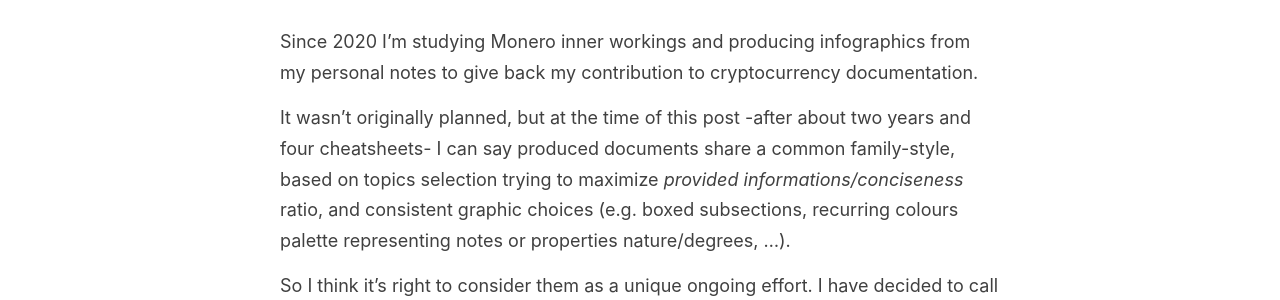
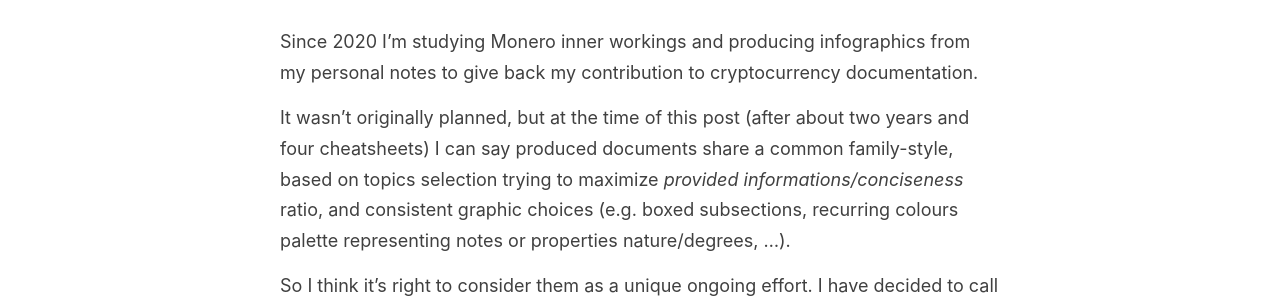
Before and after one commit to baro77/baro77.github.io, a Jekyll site: the page built from _pages/2022-8-14-Introducing-TSS.md, in a window 1280 px wide. Shown: the part 754-1054 px from the top of the page. Built offline with Jekyll 4.4.1, drawn with Linux system fonts in a browser that asks for light colours.

Commit message:
introducingtss edit

```diff
--- a/_pages/2022-8-14-Introducing-TSS.md
+++ b/_pages/2022-8-14-Introducing-TSS.md
@@ -9,7 +9,7 @@
 <br>
 Since 2020 I'm studying Monero inner workings and producing infographics from my personal notes to give back my contribution to cryptocurrency documentation.
 
-It wasn't originally planned, but at the time of this post -after about two years and four cheatsheets- I can say produced documents share a common family-style, based on topics selection trying to maximize _provided informations/conciseness_ ratio, and consistent graphic choices (e.g. boxed subsections, recurring colours palette representing notes or properties nature/degrees, ...).
+It wasn't originally planned, but at the time of this post (after about two years and four cheatsheets) I can say produced documents share a common family-style, based on topics selection trying to maximize _provided informations/conciseness_ ratio, and consistent graphic choices (e.g. boxed subsections, recurring colours palette representing notes or properties nature/degrees, ...).
 
 So I think it's right to consider them as a unique ongoing effort. I have decided to call it _The Salmon Series_ because the used colors remember me salmon browning during cooking :-) and to reserve the permanent, specific web space [https://www.bybaro.it/tss](https://www.bybaro.it/tss) as privileged entry point for the project on this site.
 
```
